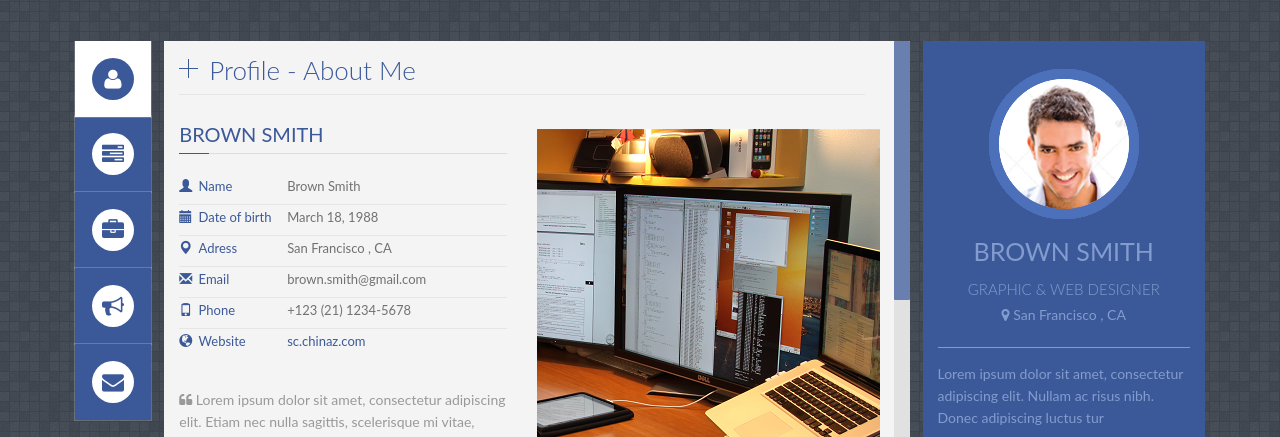
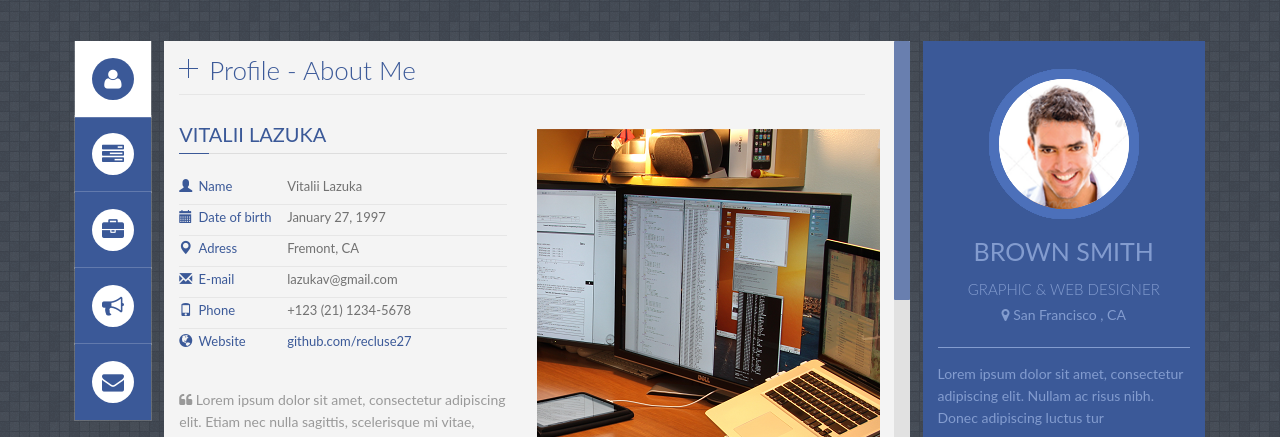
Before and after one commit to recluse27/tttt, a Jekyll site: the page built from index.html, in a window 1280 px wide. Shown: the part 119-556 px from the top of the page. Built offline with Jekyll 4.4.1, drawn with Linux system fonts in a browser that asks for light colours; some web fonts are replaced.

Commit message:
Changed profile

```diff
--- a/_includes/profile.html
+++ b/_includes/profile.html
@@ -8,7 +8,7 @@
 
         <!--About me-->
         <div class="title_content">
-            <div class="text_content">brown smith</div>
+            <div class="text_content">Vitalii Lazuka</div>
             <div class="clear"></div>
         </div>
 
@@ -17,28 +17,28 @@
             <li>
                 <i class="glyphicon glyphicon-user"></i>
                 <label>Name</label>
-                <span class="value">Brown Smith</span>
+                <span class="value">Vitalii Lazuka</span>
                 <div class="clear"></div>
             </li>
 
             <li>
                 <i class="glyphicon glyphicon-calendar"></i>
                 <label>Date of birth</label>
-                <span class="value">March 18, 1988</span>
+                <span class="value">January 27, 1997</span>
                 <div class="clear"></div>
             </li>
 
             <li>
                 <i class="glyphicon glyphicon-map-marker"></i>
                 <label>Adress</label>
-                <span class="value">San Francisco , CA</span>
+                <span class="value">Fremont, CA</span>
                 <div class="clear"></div>
             </li>
 
             <li>
                 <i class="glyphicon glyphicon-envelope"></i>
-                <label>Email</label>
-                <span class="value">brown.smith@gmail.com</span>
+                <label>E-mail</label>
+                <span class="value">lazukav@gmail.com</span>
                 <div class="clear"></div>
             </li>
 
@@ -52,7 +52,7 @@
             <li>
                 <i class="glyphicon glyphicon-globe"></i>
                 <label>Website</label>
-                <span class="value"><a href="#" target="_blank">sc.chinaz.com</a></span>
+                <span class="value"><a href="#" target="_blank">github.com/recluse27</a></span>
                 <div class="clear"></div>
             </li>
 
```
